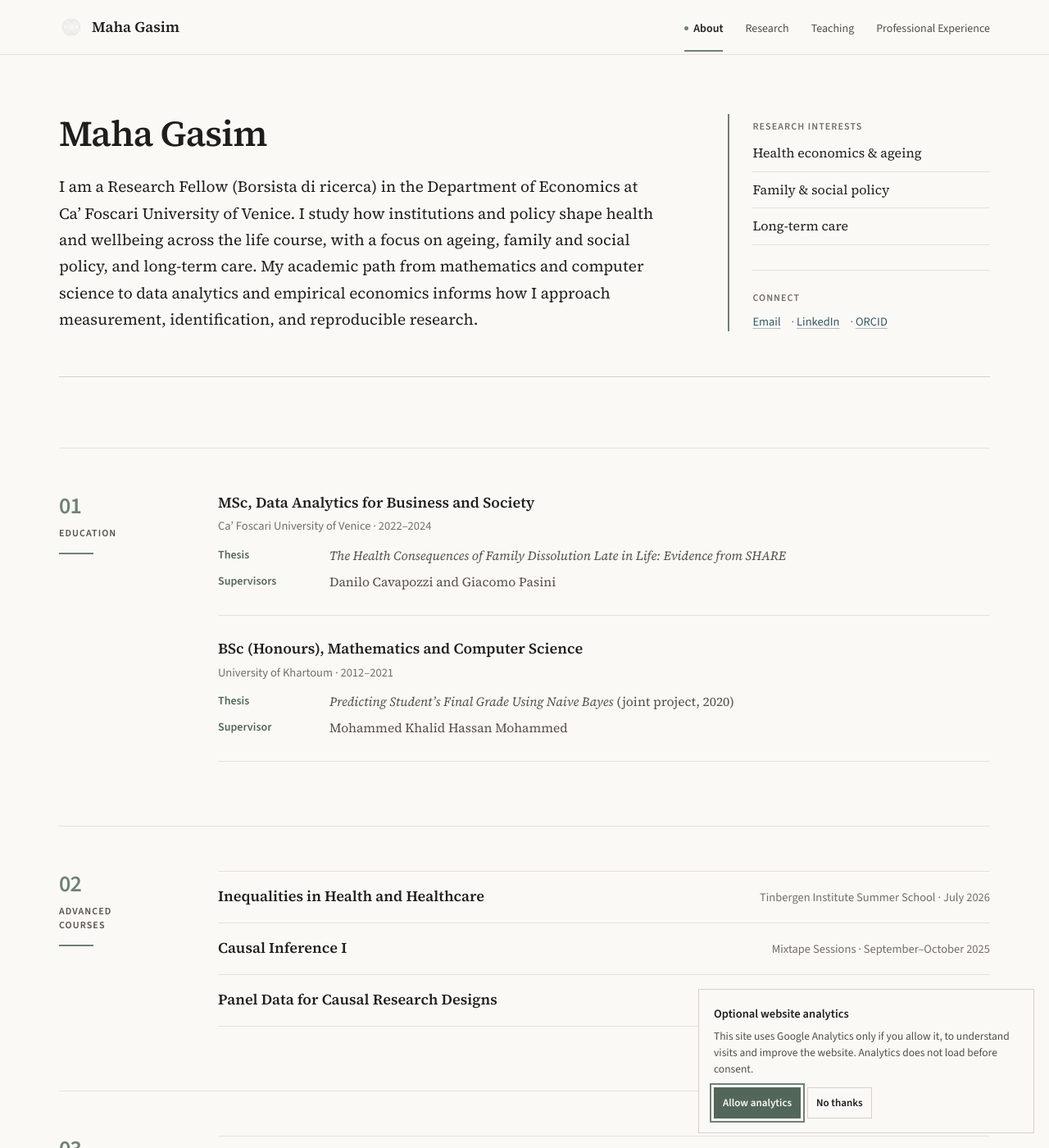
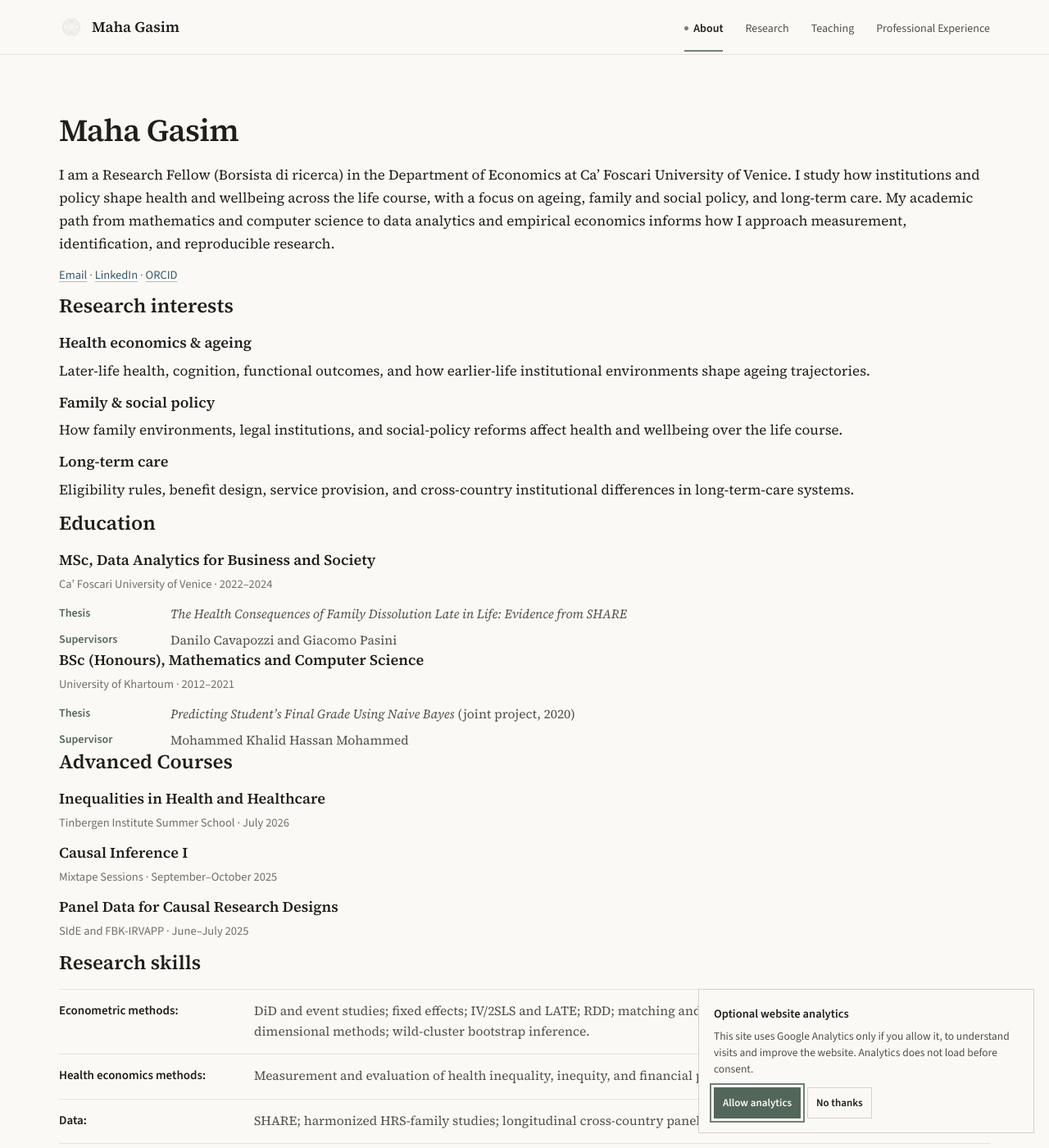
Before and after one commit to mahagasim/mahagasim.github.io, a Jekyll site: the page built from index.md, in a window 1280 px wide and 1400 px high. Shown: the whole window at 82% size. Built offline with Jekyll 4.4.1, drawn with Linux system fonts in a browser that asks for light colours; some of the changed text lies outside the part shown.

Commit message:
Restore previous About layout

```diff
--- a/index.md
+++ b/index.md
@@ -4,116 +4,103 @@ title: About
 description: About Maha Gasim — research interests, education, advanced training, and research skills.
 ---
 
-<div class="about-hero">
-  <div class="about-hero__main">
-    <h1>Maha Gasim</h1>
-    <p class="about-lead">I am a Research Fellow (Borsista di ricerca) in the Department of Economics at Ca’ Foscari University of Venice. I study how institutions and policy shape health and wellbeing across the life course, with a focus on ageing, family and social policy, and long-term care. My academic path from mathematics and computer science to data analytics and empirical economics informs how I approach measurement, identification, and reproducible research.</p>
+# Maha Gasim
+
+<p class="page-intro">I am a Research Fellow (Borsista di ricerca) in the Department of Economics at Ca’ Foscari University of Venice. I study how institutions and policy shape health and wellbeing across the life course, with a focus on ageing, family and social policy, and long-term care. My academic path from mathematics and computer science to data analytics and empirical economics informs how I approach measurement, identification, and reproducible research.</p>
+
+<p class="entry-meta contact-line"><a href="mailto:mahagasim@gmail.com">Email</a> · <a href="https://www.linkedin.com/in/maha-gasim-678975122">LinkedIn</a> · <a href="https://orcid.org/0000-0002-0859-2915" target="_blank" rel="noopener">ORCID</a></p>
+
+<section class="section-block">
+  <div class="section-heading section-heading--compact">
+    <div>
+      <h2>Research interests</h2>
+    </div>
   </div>
 
-  <aside class="about-summary" aria-label="Research interests and contact links">
-    <div class="summary-block">
-      <p class="summary-label">Research interests</p>
-      <ul class="interest-list">
-        <li>Health economics &amp; ageing</li>
-        <li>Family &amp; social policy</li>
-        <li>Long-term care</li>
-      </ul>
+  <div class="interest-grid interest-grid--three">
+    <div class="interest-item">
+      <h3>Health economics &amp; ageing</h3>
+      <p>Later-life health, cognition, functional outcomes, and how earlier-life institutional environments shape ageing trajectories.</p>
     </div>
 
-    <div class="summary-block">
-      <p class="summary-label">Connect</p>
-      <p class="contact-links"><a href="mailto:mahagasim@gmail.com">Email</a> · <a href="https://www.linkedin.com/in/maha-gasim-678975122">LinkedIn</a> · <a href="https://orcid.org/0000-0002-0859-2915" target="_blank" rel="noopener">ORCID</a></p>
+    <div class="interest-item">
+      <h3>Family &amp; social policy</h3>
+      <p>How family environments, legal institutions, and social-policy reforms affect health and wellbeing over the life course.</p>
     </div>
-  </aside>
-</div>
 
-<section class="editorial-section">
-  <div class="section-rail">
-    <span class="section-number">01</span>
-    <span class="section-label">Education</span>
+    <div class="interest-item">
+      <h3>Long-term care</h3>
+      <p>Eligibility rules, benefit design, service provision, and cross-country institutional differences in long-term-care systems.</p>
+    </div>
   </div>
+</section>
 
-  <div class="section-body">
-    <article class="education-entry">
+<section class="section-block two-panel-section">
+  <div class="academic-panel">
+    <h2>Education</h2>
+
+    <div class="compact-entry">
       <h3>MSc, Data Analytics for Business and Society</h3>
       <p class="entry-meta">Ca’ Foscari University of Venice · 2022–2024</p>
       <div class="compact-detail"><span>Thesis</span><div><em>The Health Consequences of Family Dissolution Late in Life: Evidence from SHARE</em></div></div>
       <div class="compact-detail"><span>Supervisors</span><div>Danilo Cavapozzi and Giacomo Pasini</div></div>
-    </article>
+    </div>
 
-    <article class="education-entry">
+    <div class="compact-entry">
       <h3>BSc (Honours), Mathematics and Computer Science</h3>
       <p class="entry-meta">University of Khartoum · 2012–2021</p>
       <div class="compact-detail"><span>Thesis</span><div><em>Predicting Student’s Final Grade Using Naive Bayes</em> (joint project, 2020)</div></div>
       <div class="compact-detail"><span>Supervisor</span><div>Mohammed Khalid Hassan Mohammed</div></div>
-    </article>
-  </div>
-</section>
-
-<section class="editorial-section">
-  <div class="section-rail">
-    <span class="section-number">02</span>
-    <span class="section-label">Advanced courses</span>
+    </div>
   </div>
 
-  <div class="section-body">
-    <div class="course-list">
-      <article class="course-entry">
-        <h3>Inequalities in Health and Healthcare</h3>
-        <p class="entry-meta">Tinbergen Institute Summer School · July 2026</p>
-      </article>
+  <div class="academic-panel">
+    <h2>Advanced Courses</h2>
 
-      <article class="course-entry">
-        <h3>Causal Inference I</h3>
-        <p class="entry-meta">Mixtape Sessions · September–October 2025</p>
-      </article>
+    <div class="compact-entry">
+      <h3>Inequalities in Health and Healthcare</h3>
+      <p class="entry-meta">Tinbergen Institute Summer School · July 2026</p>
+    </div>
 
-      <article class="course-entry">
-        <h3>Panel Data for Causal Research Designs</h3>
-        <p class="entry-meta">SIdE and FBK-IRVAPP · June–July 2025</p>
-      </article>
+    <div class="compact-entry">
+      <h3>Causal Inference I</h3>
+      <p class="entry-meta">Mixtape Sessions · September–October 2025</p>
+    </div>
+
+    <div class="compact-entry">
+      <h3>Panel Data for Causal Research Designs</h3>
+      <p class="entry-meta">SIdE and FBK-IRVAPP · June–July 2025</p>
     </div>
   </div>
 </section>
 
-<section class="editorial-section">
-  <div class="section-rail">
-    <span class="section-number">03</span>
-    <span class="section-label">Research skills</span>
+<section class="section-block">
+  <div class="section-heading section-heading--compact">
+    <div>
+      <h2>Research skills</h2>
+    </div>
   </div>
 
-  <div class="section-body">
-    <ul class="skills-list">
-      <li><span class="label">Econometric methods</span><span>DiD and event studies; fixed effects; IV/2SLS and LATE; RDD; matching and propensity scores; synthetic control; high-dimensional methods; wild-cluster bootstrap inference.</span></li>
-      <li><span class="label">Health economics methods</span><span>Measurement and evaluation of health inequality, inequity, and financial protection.</span></li>
-      <li><span class="label">Data</span><span>SHARE; harmonized HRS-family studies; longitudinal cross-country panels; national legal and policy sources.</span></li>
-      <li><span class="label">Software &amp; workflows</span><span>Stata, R, Python; Git; LaTeX; reproducible project-based code.</span></li>
-      <li><span class="label">Additional analytical tools</span><span>Microsoft Power BI · Google Looker · Qlik Sense · Dedoose</span></li>
-    </ul>
+  <ul class="skills-list skills-list--academic">
+    <li><span class="label">Econometric methods:</span> DiD and event studies; fixed effects; IV/2SLS and LATE; RDD; matching and propensity scores; synthetic control; high-dimensional methods; wild-cluster bootstrap inference.</li>
+    <li><span class="label">Health economics methods:</span> Measurement and evaluation of health inequality, inequity, and financial protection.</li>
+    <li><span class="label">Data:</span> SHARE; harmonized HRS-family studies; longitudinal cross-country panels; national legal and policy sources.</li>
+    <li><span class="label">Software &amp; workflows:</span> Stata, R, Python; Git; LaTeX; reproducible project-based code.</li>
+    <li><span class="label">Additional analytical tools:</span> Microsoft Power BI · Google Looker · Qlik Sense · Dedoose</li>
+  </ul>
+</section>
 
-    <div class="language-strip">
-      <span class="label">Languages</span>
-      <span>Arabic (native) · English (C1) · Italian (A1)</span>
+<p class="languages-line"><span>Languages</span> Arabic (native) · English (C1) · Italian (A1)</p>
+
+<section class="section-block icon-section">
+  <div class="icon-story">
+    <div class="icon-story__mark">
+      <img src="{{ '/assets/images/learning-journey-canva.png' | relative_url }}" alt="Maha Gasim personal icon">
+    </div>
+    <div class="icon-story__copy">
+      <p class="icon-story__lead">A small visual signature</p>
+      <h2>About the icon</h2>
+      <p>The rings encode the phrase <em>“Learning is a continuous journey”</em> in 8-bit ASCII. I chose it as a quiet reference to my first degree in mathematics and computer science and to the way my work has evolved—from prediction and data analysis toward causal questions in health and ageing. The mark stays deliberately small: methods change, questions deepen, and learning remains continuous.</p>
     </div>
   </div>
 </section>
-
-<section class="editorial-section">
-  <div class="section-rail">
-    <span class="section-number">04</span>
-    <span class="section-label">About the icon</span>
-  </div>
-
-  <div class="section-body">
-    <div class="icon-story">
-      <div class="icon-story__mark">
-        <img src="{{ '/assets/images/learning-journey-canva.png' | relative_url }}" alt="Maha Gasim personal icon">
-      </div>
-      <div class="icon-story__copy">
-        <p class="icon-story__lead">A small visual signature</p>
-        <h2>About the icon</h2>
-        <p>The rings encode the phrase <em>“Learning is a continuous journey”</em> in 8-bit ASCII. I chose it as a quiet reference to my first degree in mathematics and computer science and to the way my work has evolved—from prediction and data analysis toward causal questions in health and ageing. The mark stays deliberately small: methods change, questions deepen, and learning remains continuous.</p>
-      </div>
-    </div>
-  </div>
-</section>
```
